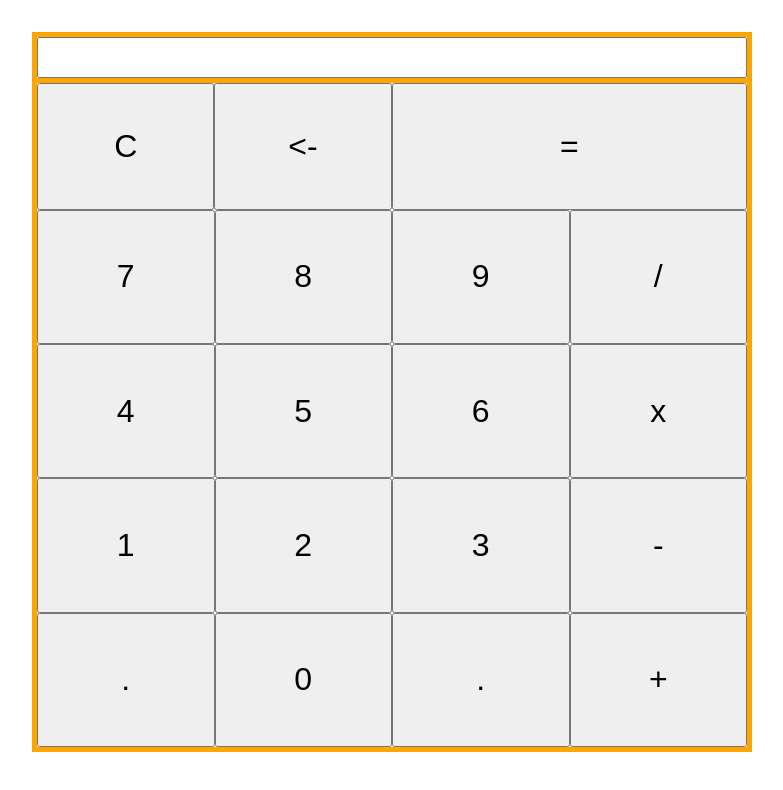
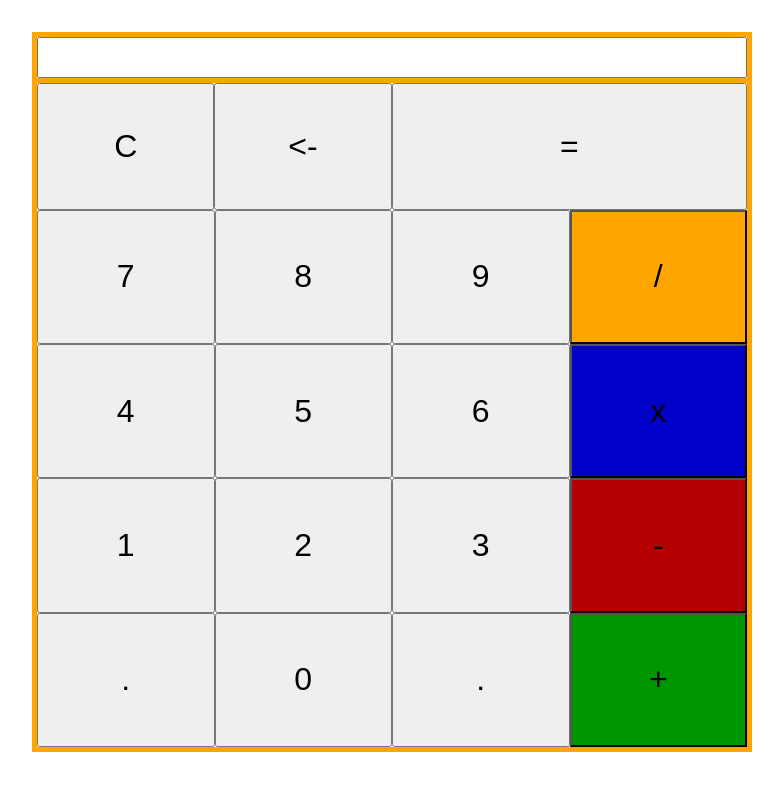
Before and after one commit to JK-B0T/calculator, a plain HTML site: page index.html in a window 1280 px wide. Shown: the whole page, without its empty margins (248-1031 px from the left). Drawn offline with Linux system fonts and the light colour scheme.

Commit message:
Modify operator button colors

```diff
--- a/style.css
+++ b/style.css
@@ -42,3 +42,16 @@ input {
 #lowerBtnRow button{
     flex: 1 1 20vh;
 }
+
+#btnAdd{
+    background-color: rgb(0, 150, 0);
+}
+#btnSubtract{
+    background-color: rgb(180, 0, 0);;
+}
+#btnMultiply{
+    background-color: rgb(0, 0, 200);
+}
+#btnDivide{
+    background-color: orange;
+}
```
